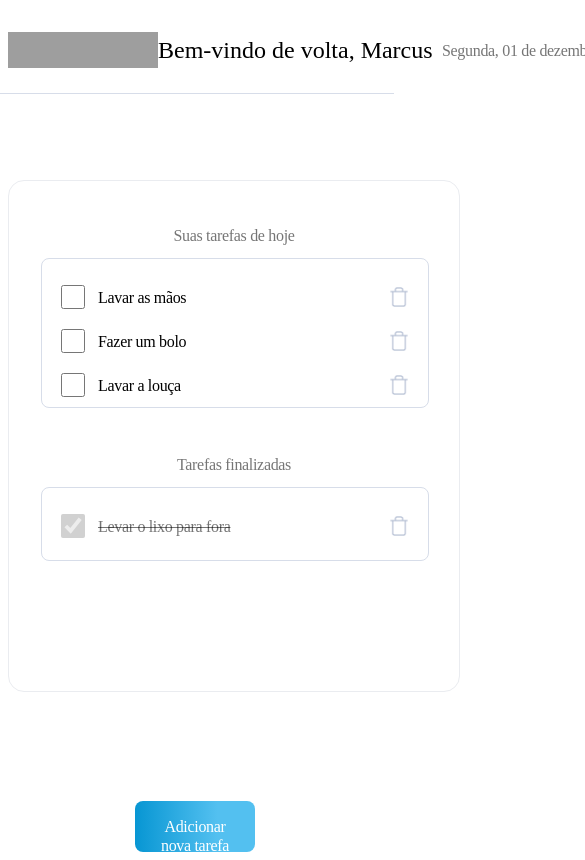
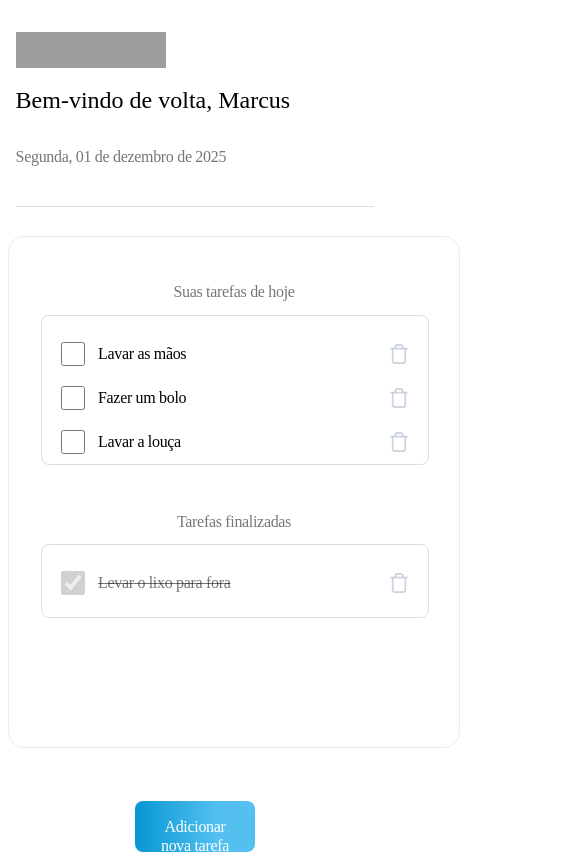
Before and after one commit to gemaquejr/nextjs-task-list, a Next.js app: page / in a window 390 px wide. Shown: the top 860 px of the page, 585 px wide, since content can reach past the window. Built offline with nearby package versions, Linux system fonts and the light colour scheme; grey boxes are pictures that could not be loaded.

Commit message:
Fix: Adiciona mobiles first em header.scss
Signed-off-by: gemaquejr <gemaquejr@hotmail.com>

```diff
--- a/src/app/styles/header.scss
+++ b/src/app/styles/header.scss
@@ -1,12 +1,18 @@
 .header-container {
     display: flex;
-    align-items: center;
-    justify-content: space-between;
-    width: 100%;
-    min-height: 6.0rem;
-    padding: 1.2rem;
-    border: 0px 0px 1px 0px;
-    border-bottom: 1px solid var(--border-gray);;
+    align-items: flex-start;
+    justify-content: flex-start;
+    flex-direction: column;
+    width: 92vw;
+    min-height: 6rem;
+    padding: 0 0 2.4rem 0;
+    border-bottom: 1px solid var(--border-gray);
+    margin-top: 2.4rem;
+
+    @media (min-width: 1024px) {
+        flex-direction: row;
+        justify-content: space-between;
+    }
 
     .logo {
         top: 1.0rem;
```
